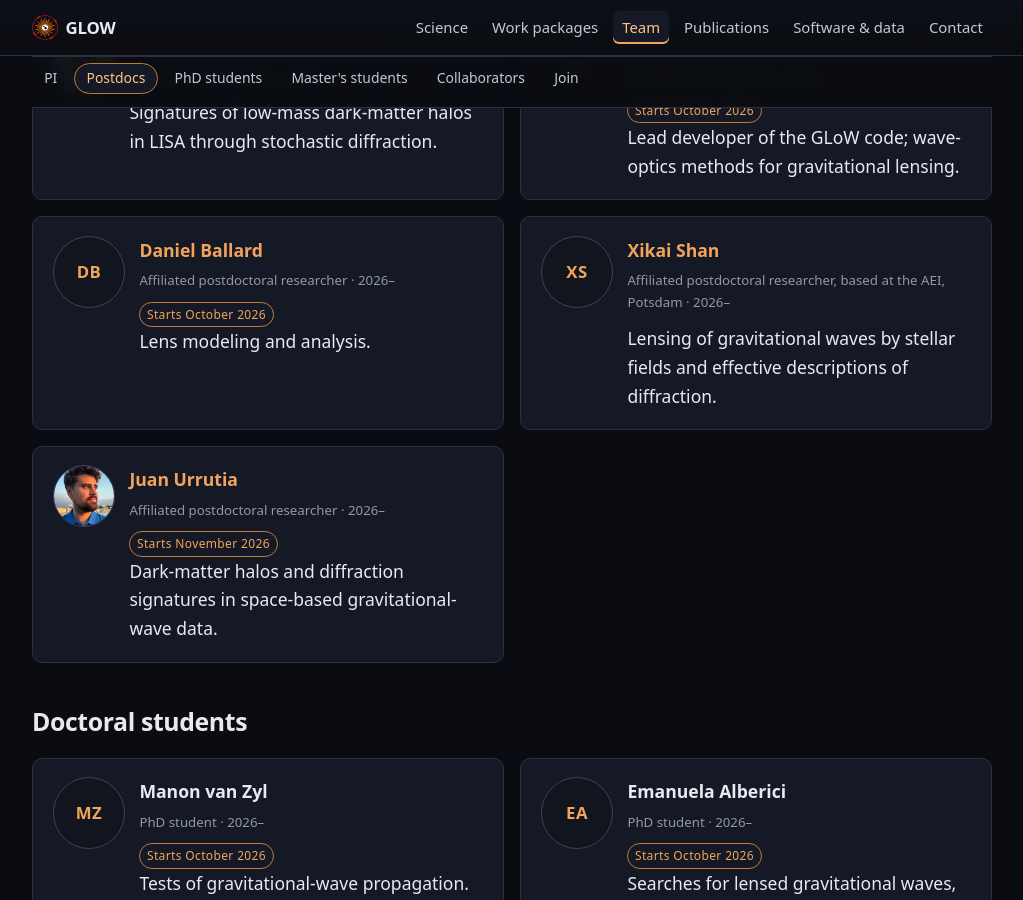
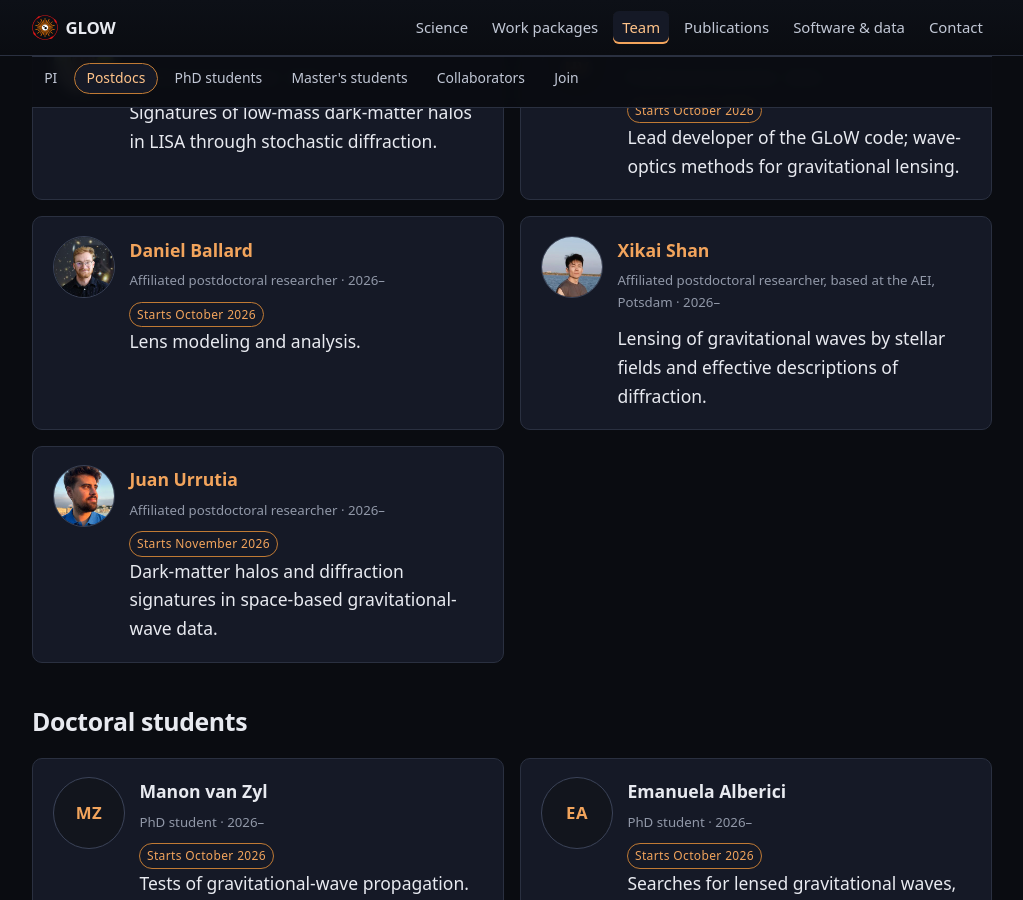
Before and after one commit to glow-astro/website, a Jekyll site: the page built from team.html, in a window 1280 px wide and 900 px high, scrolled down 644 px. Shown: the whole window, without its empty margins (128-1151 px from the left). Built offline with Jekyll 4.4.1, drawn with Linux system fonts in a browser that asks for light colours.

Commit message:
Photographs and personal pages for Ballard and Shan
Collected at the owner's instruction. Square masters go into the group folder
beside the ones he supplied, as Ballard.jpg (1024px) and Shan.jpg (633px, the
largest square its source allows), so the site's 224px copies can be recut
without going back to the web; the site copies are 9 and 7 KB.

Ballard's photograph and link come from dan-ballard.com, Shan's from her
Tsinghua faculty page. Both identities confirmed from the pages themselves
rather than from the URL: "Dan Ballard | Cosmologist", strong-lens modelling
for dark matter and dark energy, and the Tsinghua Department of Astronomy
page titled "Xikai Shan".

The URL supplied for Shan ends .html, which 404s; the page is at .htm. Fixed,
and the file says so, because it is the kind of thing that gets pasted back in
from an old note.

Five of eleven people now have a photograph and six show initials.

Inserting Shan's link left a SECOND url: key in her entry for one commit.
yaml.safe_load takes the last silently, so it resolved back to her INSPIRE
record and the change looked like it had done nothing. The verification now
parses the raw text for repeated keys inside an entry rather than trusting the
loader, which is the only way that class of mistake is visible.

Co-Authored-By: Claude Opus 5 (1M context) <noreply@anthropic.com>
Claude-Session: https://claude.ai/code/session_01L7GT62S61eYxRuSFTmWGfu

```diff
--- a/_data/people.yml
+++ b/_data/people.yml
@@ -73,6 +73,7 @@ current:
     # His own site rather than his INSPIRE record: where a person maintains a
     # page about themselves, that is the better thing to send a reader to.
     url: "https://www.dan-ballard.com/"
+    photo: "daniel-ballard.jpg"
     stage: postdoc
     role: "Affiliated postdoctoral researcher"
     years: "2026–"
@@ -81,7 +82,10 @@ current:
     topic: "Lens modeling and analysis."
 
   - name: "Xikai Shan"
-    url: "https://inspirehep.net/authors/1837042"
+    # Faculty page at Tsinghua. Note the URL ends .htm, not .html: the
+    # .html form 404s.
+    url: "https://astro.tsinghua.edu.cn/en/info/1012/2483.htm"
+    photo: "xikai-shan.jpg"
     stage: postdoc
     role: "Affiliated postdoctoral researcher"
     location: "based at the AEI, Potsdam"
```
Also changed, not shown: assets/img/people/daniel-ballard.jpg (added), assets/img/people/xikai-shan.jpg (added).
